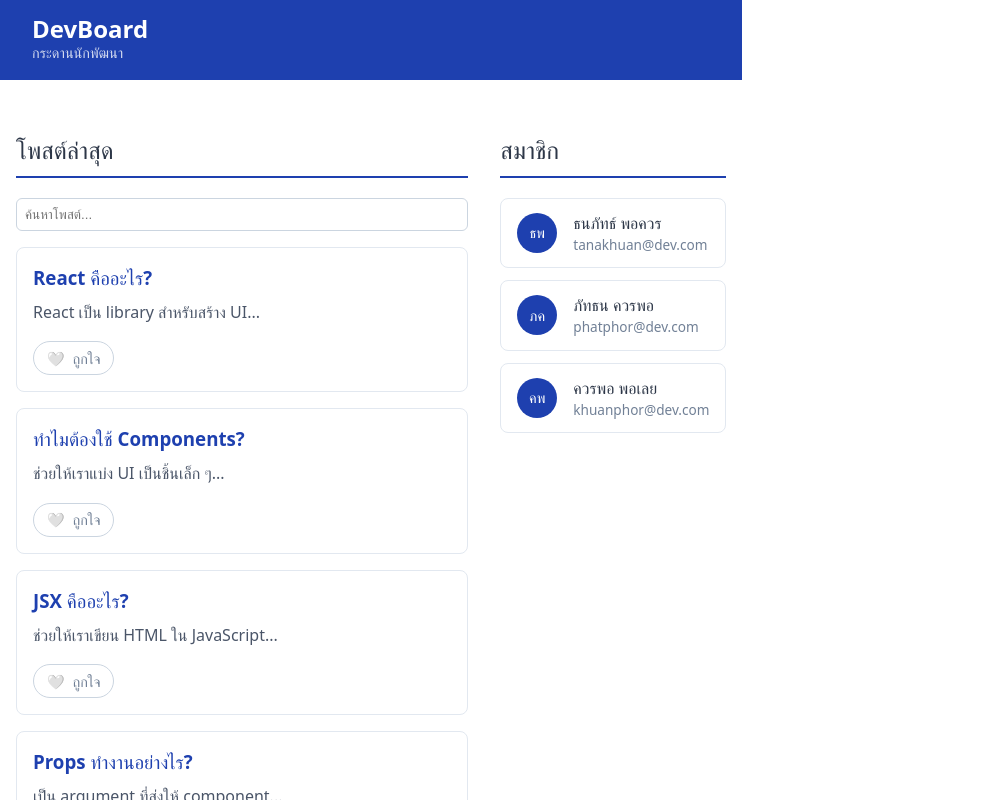
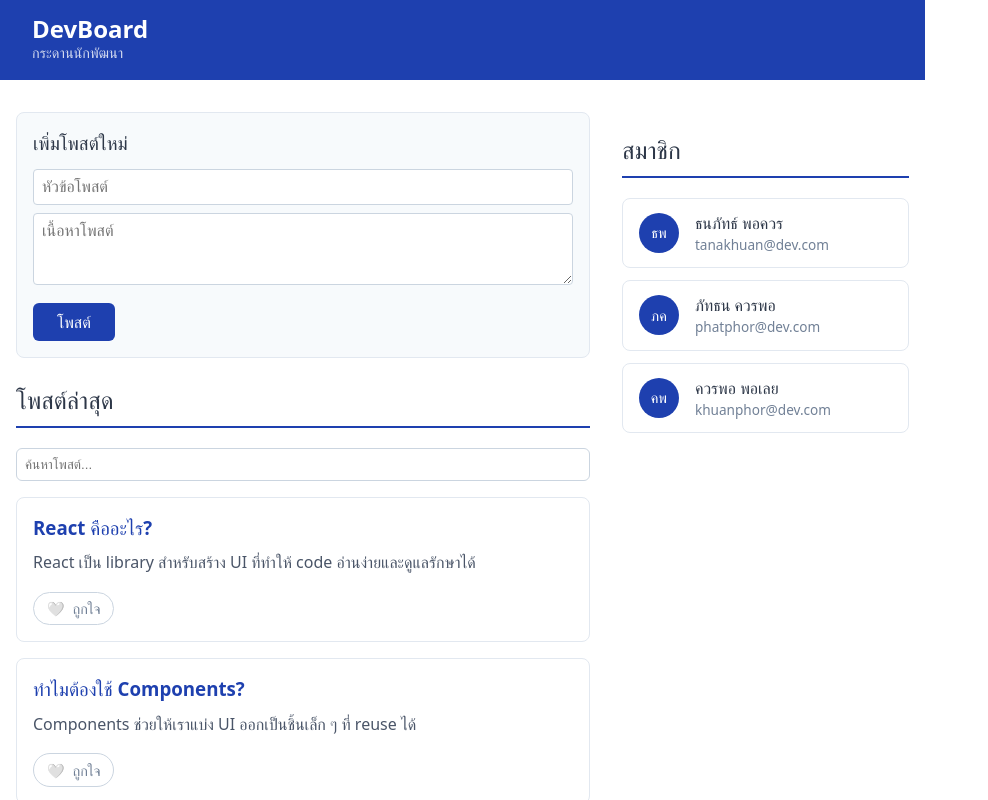
Before and after one commit to 67160397/devboard-67160397, a React (Vite) app: page / in a window 1280 px wide. Shown: the top 800 px of the page, without its empty margins (0-988 px from the left). Built offline with nearby package versions, Linux system fonts and the light colour scheme.

Commit message:
Task2 Activity 4

```diff
--- a/src/App.jsx
+++ b/src/App.jsx
@@ -1,13 +1,14 @@
 import { useState } from "react";
 import Navbar from "./components/Navbar";
+import AddPostForm from "./components/AddPostForm";
 import PostList from "./components/PostList";
 import UserCard from "./components/UserCard";
 
 const INITIAL_POSTS = [
-  { id: 1, title: "React คืออะไร?", body: "React เป็น library สำหรับสร้าง UI..." },
-  { id: 2, title: "ทำไมต้องใช้ Components?", body: "ช่วยให้เราแบ่ง UI เป็นชิ้นเล็ก ๆ..." },
-  { id: 3, title: "JSX คืออะไร?", body: "ช่วยให้เราเขียน HTML ใน JavaScript..." },
-  { id: 4, title: "Props ทำงานอย่างไร?", body: "เป็น argument ที่ส่งให้ component..." },
+  { id: 1, title: "React คืออะไร?", body: "React เป็น library สำหรับสร้าง UI ที่ทำให้ code อ่านง่ายและดูแลรักษาได้" },
+  { id: 2, title: "ทำไมต้องใช้ Components?", body: "Components ช่วยให้เราแบ่ง UI ออกเป็นชิ้นเล็ก ๆ ที่ reuse ได้" },
+  { id: 3, title: "JSX คืออะไร?", body: "JSX คือ syntax ที่ช่วยให้เราเขียน HTML ใน JavaScript ได้อย่างสะดวก" },
+  { id: 4, title: "Props ทำงานอย่างไร?", body: "Props คือ argument ที่ส่งให้ component เหมือนกับการส่งพารามิเตอร์ให้ฟังก์ชัน" },
 ];
 
 const USERS = [
@@ -17,21 +18,28 @@
 ];
 
 function App() {
-  const [posts, setPosts] = useState(INITIAL_POSTS); //
-  const [favorites, setFavorites] = useState([]); // เก็บ id ที่ถูกใจ
+  const [posts, setPosts] = useState(INITIAL_POSTS);
+  const [favorites, setFavorites] = useState([]);
 
-  // ฟังก์ชัน Toggle ถูกใจ/ยกเลิก (หัวใจสำคัญที่ทำให้กดได้จริง)
+  function handleAddPost({ title, body }) {
+    const newPost = {
+      id: Date.now(),
+      title,
+      body,
+    };
+    setPosts((prev) => [newPost, ...prev]);
+  }
+
   function handleToggleFavorite(postId) {
     setFavorites((prev) =>
       prev.includes(postId)
-        ? prev.filter((id) => id !== postId) // ถ้ามีอยู่แล้วให้ลบออก
-        : [...prev, postId] // ถ้ายังไม่มีให้เพิ่มเข้า
+        ? prev.filter((id) => id !== postId)
+        : [...prev, postId]
     );
   }
 
   return (
     <div>
-      {/* 1. ส่ง favorites.length ไปให้ Navbar */}
       <Navbar favoriteCount={favorites.length} />
 
       <div
@@ -45,7 +53,8 @@
         }}
       >
         <div>
-          {/* 2. ส่ง favorites และ handleToggleFavorite ไปให้ PostList */}
+          <AddPostForm onAddPost={handleAddPost} />
+
           <PostList
             posts={posts}
             favorites={favorites}
--- /dev/null
+++ b/src/components/AddPostForm.jsx
@@ -0,0 +1,82 @@
+import { useState } from "react";
+
+function AddPostForm({ onAddPost }) {
+  const [title, setTitle] = useState("");
+  const [body, setBody] = useState("");
+
+  function handleSubmit(e) {
+    e.preventDefault();
+    if (!title.trim() || !body.trim()) return; // ป้องกันส่งว่าง
+
+    onAddPost({ title, body });
+    setTitle(""); // เคลียร์ form
+    setBody("");
+  }
+
+  return (
+    <form
+      onSubmit={handleSubmit}
+      style={{
+        border: "1px solid #e2e8f0",
+        borderRadius: "8px",
+        padding: "1rem",
+        marginBottom: "1.5rem",
+        background: "#f7fafc",
+      }}
+    >
+      <h3 style={{ margin: "0 0 0.75rem", color: "#2d3748" }}>
+        เพิ่มโพสต์ใหม่
+      </h3>
+
+      <input
+        type="text"
+        placeholder="หัวข้อโพสต์"
+        value={title}
+        onChange={(e) => setTitle(e.target.value)}
+        style={{
+          width: "100%",
+          padding: "0.5rem",
+          marginBottom: "0.5rem",
+          border: "1px solid #cbd5e0",
+          borderRadius: "4px",
+          fontSize: "1rem",
+          boxSizing: "border-box",
+        }}
+      />
+
+      <textarea
+        placeholder="เนื้อหาโพสต์"
+        value={body}
+        onChange={(e) => setBody(e.target.value)}
+        rows={3}
+        style={{
+          width: "100%",
+          padding: "0.5rem",
+          marginBottom: "0.75rem",
+          border: "1px solid #cbd5e0",
+          borderRadius: "4px",
+          fontSize: "1rem",
+          resize: "vertical",
+          boxSizing: "border-box",
+        }}
+      />
+
+      <button
+        type="submit"
+        style={{
+          background: "#1e40af",
+          color: "white",
+          border: "none",
+          padding: "0.5rem 1.5rem",
+          borderRadius: "6px",
+          cursor: "pointer",
+          fontSize: "1rem",
+        }}
+      >
+        โพสต์
+      </button>
+    </form>
+  );
+}
+
+export default AddPostForm;
```
